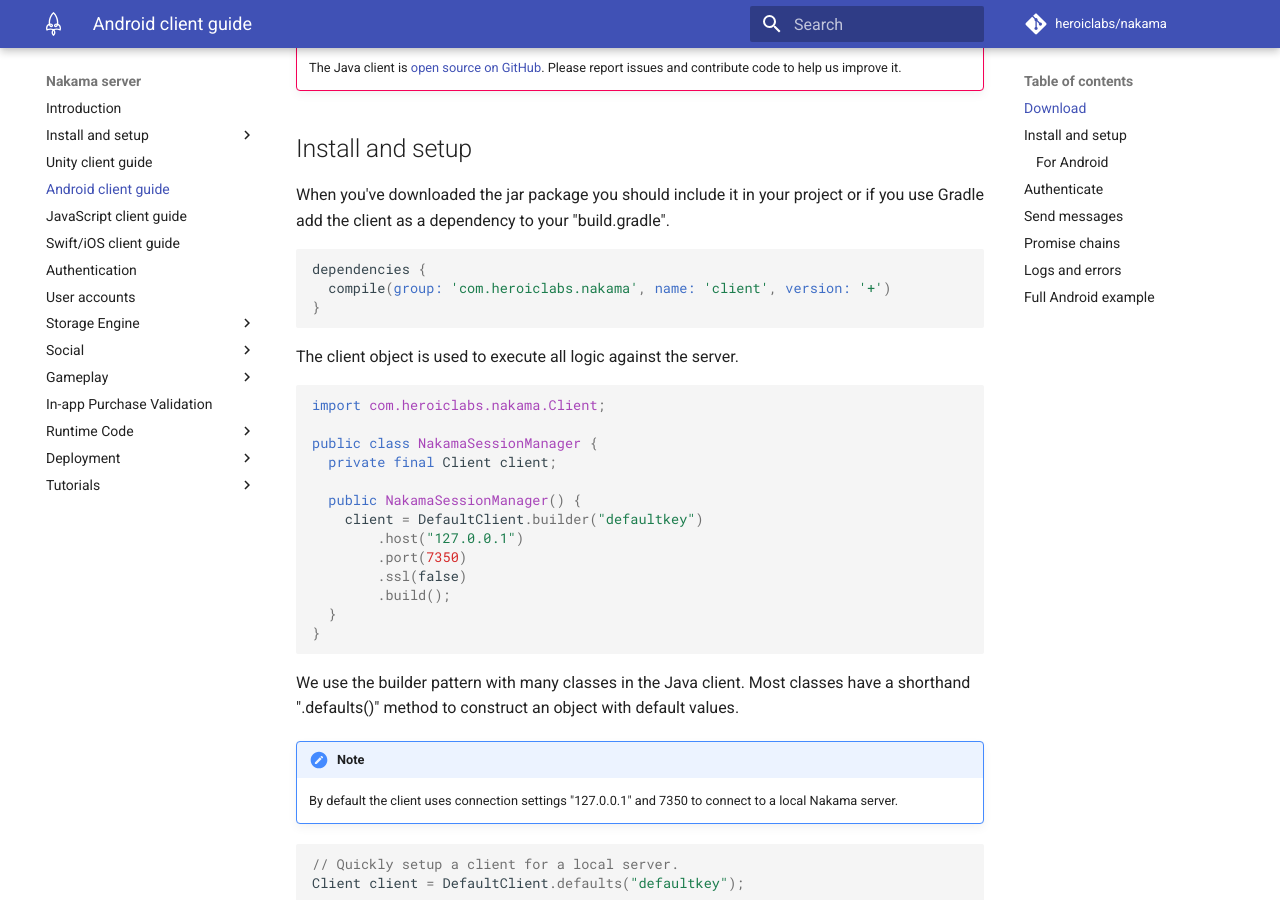
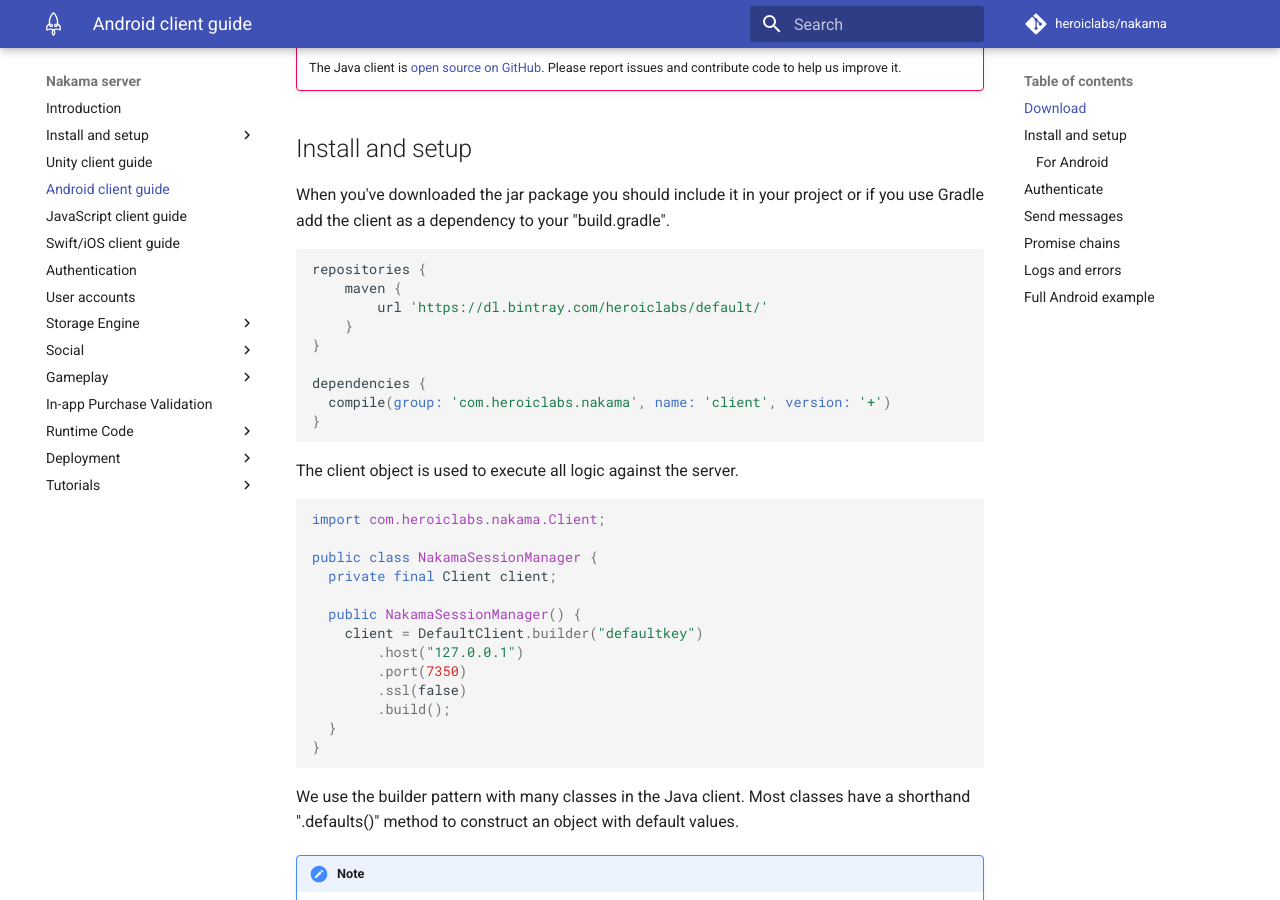
Before and after one commit to heroiclabs/nakama-docs, an MkDocs documentation site: the page built from docs/android-java-client-guide.md, in a window 1280 px wide and 900 px high, scrolled down 555 px. Built offline with MkDocs 1.6.1 and Material for MkDocs 9.7.7, drawn with Linux system fonts in a browser that asks for light colours; comment, search, counter and statistics services are not loaded; old or Windows-style settings are respelled for this version of MkDocs.

Commit message:
Add maven repo declaration to java guide

````diff
--- a/docs/android-java-client-guide.md
+++ b/docs/android-java-client-guide.md
@@ -16,6 +16,12 @@
 When you've downloaded the jar package you should include it in your project or if you use Gradle add the client as a dependency to your "build.gradle".
 
 ```groovy
+repositories {
+    maven {
+        url 'https://dl.bintray.com/heroiclabs/default/'
+    }
+}
+
 dependencies {
   compile(group: 'com.heroiclabs.nakama', name: 'client', version: '+')
 }
````
